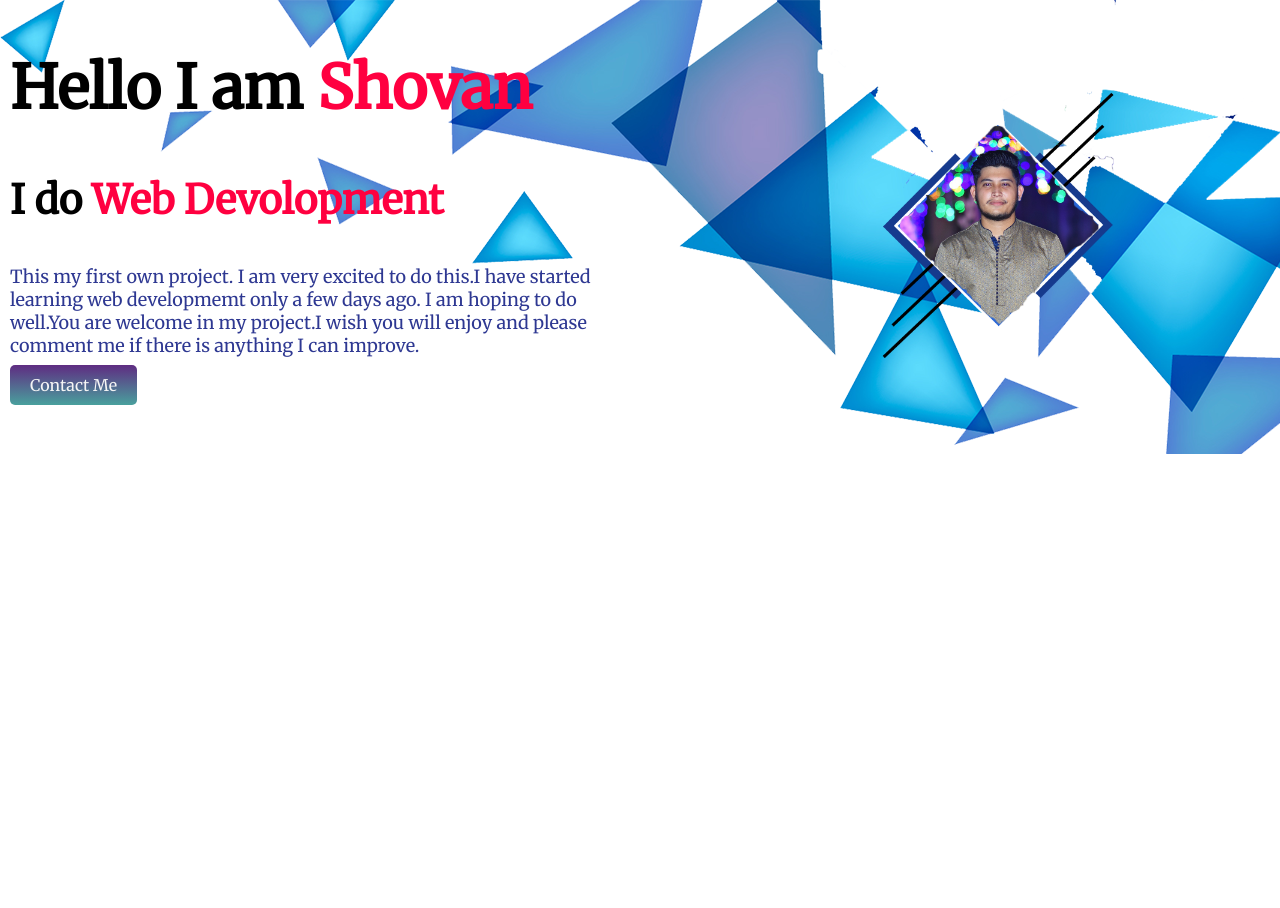
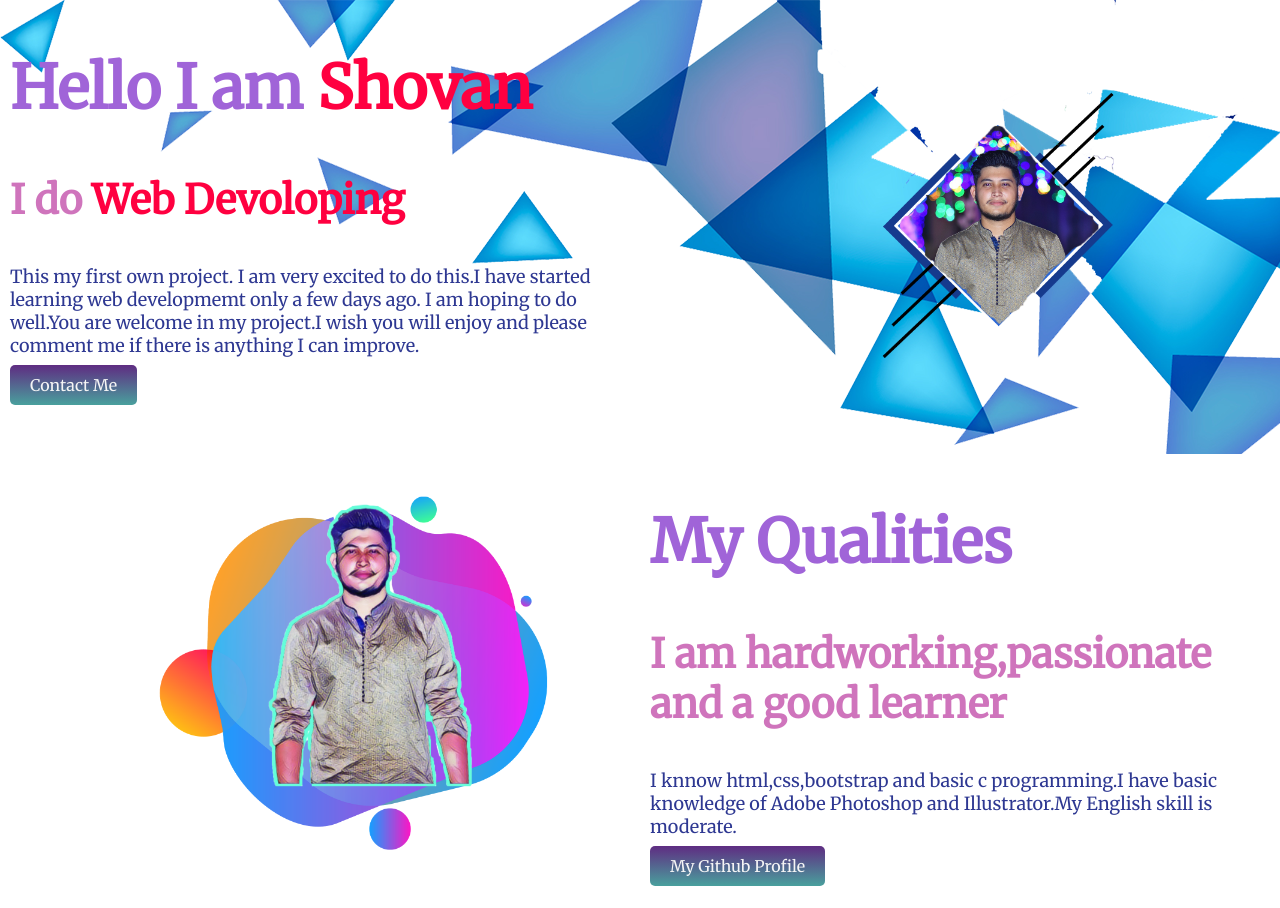
Before and after one commit to Shovan9758/new-developer-project, a plain HTML site: page index.html in a window 1280 px wide. Shown: the top 908 px of the page. Before the commit the page ends 800 px from the top, so only its background shows below. Drawn offline with Linux system fonts and the light colour scheme.

Commit message:
second section

```diff
--- a/index.html
+++ b/index.html
@@ -16,7 +16,7 @@
     <section class="flex-function top-section">
         <div class="detail-pic">
             <h1>Hello I am <span>Shovan</span></h1>
-            <h3>I do <span>Web Devolopment</span></h3>
+            <h3>I do <span>Web Devoloping</span></h3>
             <P>This my first own project. I am very excited to do this.I have started learning web developmemt only a
                 few days ago.
                 I am hoping to do well.You are welcome in my project.I wish you will enjoy and please comment me if
@@ -29,12 +29,23 @@
         <div class="detail-pic">
             <img src="image/mypic.png" alt="">
         </div>
-        <section class="flex-function">
+    </section>
+    <section class="flex-function">
+        <div class="detail-pic">
+            <img src="image/mypic2.png" alt="">
+        </div>
+        <div class="detail-pic">
+            <h1>My Qualities</h1>
+            <h3>I am hardworking,passionate and a good learner</h2>
+                <P>I knnow html,css,bootstrap and basic c programming.I have basic knowledge of Adobe Photoshop and
+                    Illustrator.My English skill is moderate.</P>
+                <a class="link-button" href="https://github.com/Shovan9758" target="_blank" rel="noopener noreferrer">My
+                    Github Profile</a>
 
-        </section>
-
+        </div>
 
     </section>
+
 </body>
 
 </html>
--- a/style.css
+++ b/style.css
@@ -14,9 +14,11 @@ span{color: rgb(255, 0, 64);}
     color: rgb(46, 56, 146);
     font-size: 18px;
 }
-h1{font-size: 60px;}
+h1{font-size: 60px;
+color: rgb(160, 100, 216);}
 h3{
     font-size: 40px;
+    color: rgb(207, 116, 188);
 }
 .detail-pic img{
     width: 100%;
```
